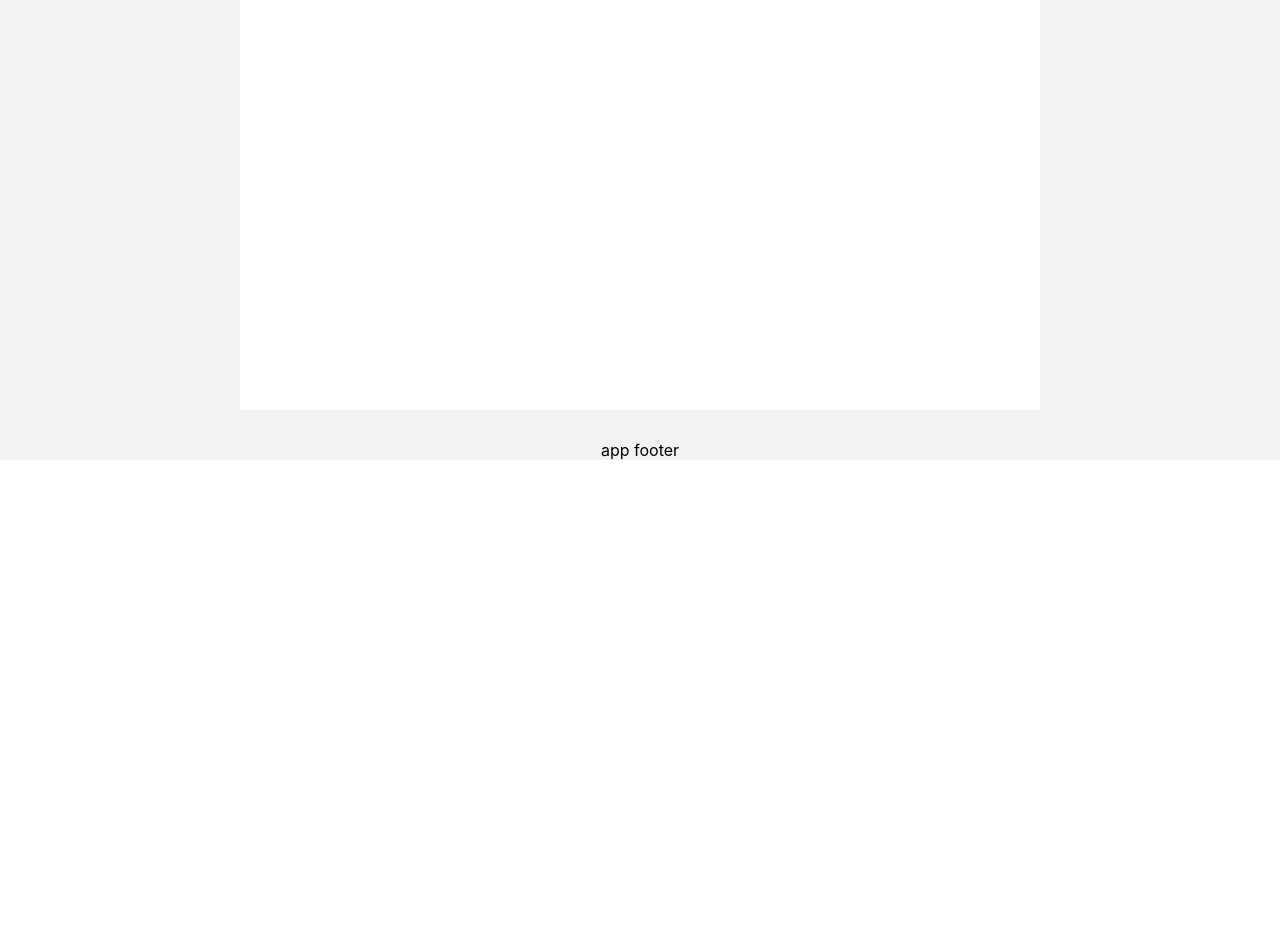
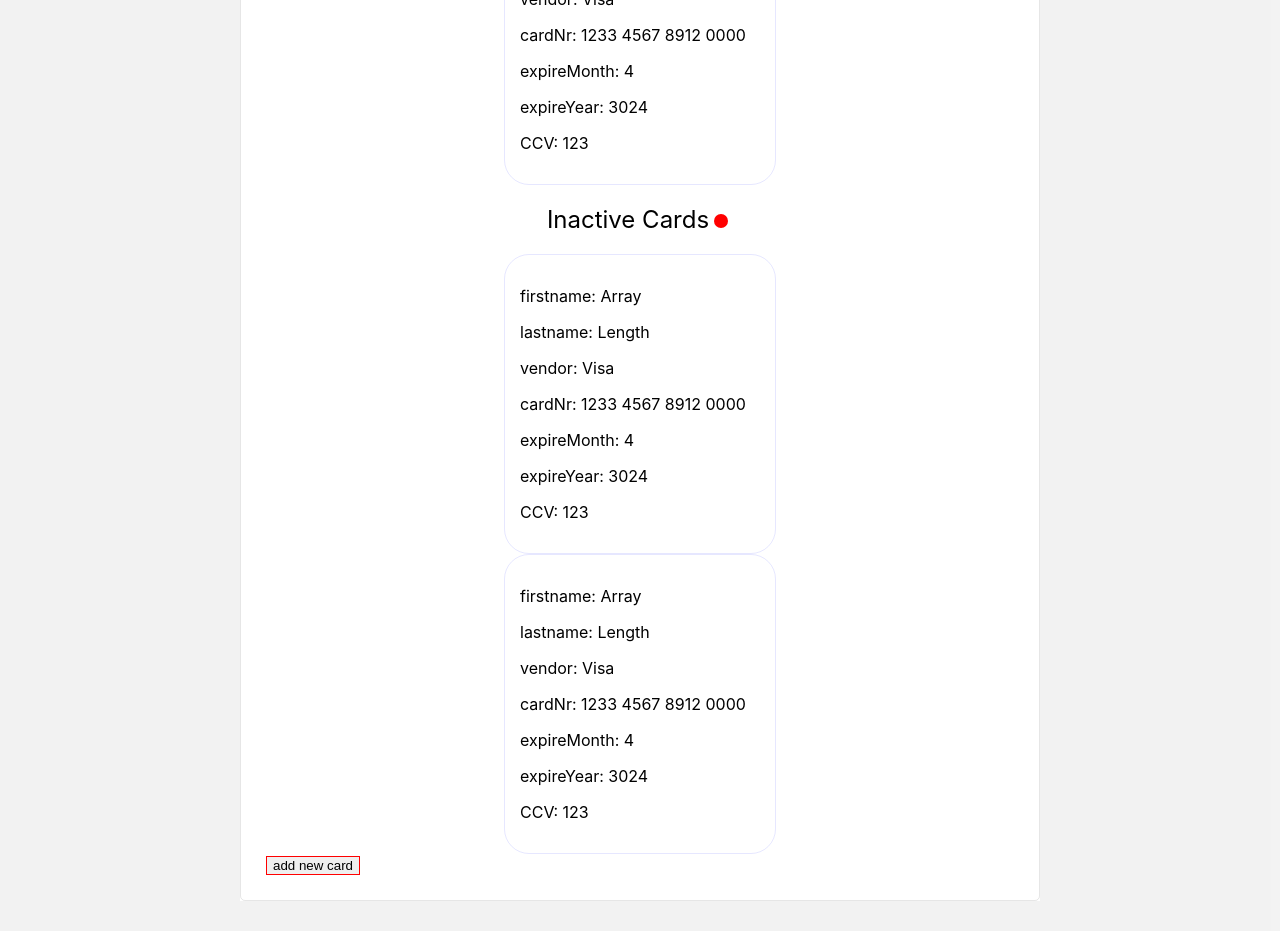
Before and after one commit to BestFriend-Sweet/Projektarbete-E-Wallet, a React (Create React App) app: page / in a window 1280 px wide. Shown: the part 340-1271 px from the top of the page. Before the commit the page ends 800 px from the top, so only its background shows below. Built offline with nearby package versions, Linux system fonts and the light colour scheme.

Commit message:
General update

```diff
--- a/src/App.css
+++ b/src/App.css
@@ -1,6 +1,6 @@
 .App {
   min-height: 100vh;
-  text-align: center;
+  /* text-align: center; */
   background-color: #4441;
 
   display: grid;
@@ -10,8 +10,50 @@
   .App-header {
     background-color: #fff;
   }
+
   .App-main {
     justify-self: center;
     min-width: 800px;
     background-color: #fff;
   }
+    #e-wallet {
+      padding: 25px;
+      border: 1px solid #4442;
+      border-radius: 5px;
+    }
+      #active-card {
+      }
+
+      #inactive-cards {
+      }
+        #active-card h1, #inactive-cards h1 {
+          font-weight: 400;
+          text-transform: capitalize;
+          text-align: center;
+        }
+        #active-card h1::after, #inactive-cards h1::after {
+          display: inline-block;
+          content: '';
+          margin-inline: 5px;
+          padding: 7px;
+          border-radius: 100%;
+          background-color: green;
+        }
+        #inactive-cards h1::after {
+          background-color: red;
+        }
+
+        /* exists in #active-card & #inactive-cards */
+        .card {
+          /* display: inline-block; */
+          width: 240px;
+          margin: auto;
+          padding: 15px;
+          border: 1px solid #444fff22;
+          border-radius: 25px;
+        }
+
+
+      #add-card {
+        border: 1px solid red;
+      }
--- a/src/App.js
+++ b/src/App.js
@@ -1,28 +1,25 @@
 import './App.css';
 import HomePage from "./pages/HomePage"
-import addCard from "./pages/addCard"
+import AddCard from "./pages/AddCard.jsx"
 import { Routes, Route } from "react-router-dom"
 
 function App() {
+  console.log('App.jsx');
+  // namn och efternamn kan hämtas här från cardSlice och skicka till AddCard
 
   return (
     <div className="App">
       <header className="App-header">
-        app header
+      <h1>Projektarbete - E-wallet</h1>
       </header>
 
 
       <main className="App-main">
-        app main
         <Routes>
           <Route exact path='/' element={<HomePage />}/>
-          <Route path='/addCard' element={<addCard />}/>
+          <Route path='/addcard' element={<AddCard />}/>
         </Routes>
       </main>
-
-      <footer className="App-footer">
-        app footer
-      </footer>
     </div>
   );
 }
--- a/src/pages/HomePage.jsx
+++ b/src/pages/HomePage.jsx
@@ -1,33 +1,82 @@
 import { useSelector, useDispatch } from "react-redux"
+import { Link } from "react-router-dom";
+import { changeName } from "../redux/cardsSlice";
+
+const HomePage = _ => {
+  console.log('HomePage.jsx');
+
+  let {firstname, lastname, vendor, cardNr, expireMonth, expireYear, CCV} = useSelector(state => {
+    console.log(state.cards.cards);
+    return state.cards.cards[0]
+  })
+
+  // state/effects, actions
+  const dispatch = useDispatch()
+
+  // test 1
+  const test1 = _ => {
+    let x = 'hej'
+    dispatch(changeName(x))
+  }
+
+  return (
+    <div id="e-wallet">
+      <section id="active-card">
+        <h1>active card</h1>
+
+        {/* kan funktion som returnerar första card från card arrayen */}
+        <div className="card">
+          <p>firstname: {firstname}</p>
+          <p>lastname: {lastname}</p>
+          <p>vendor: {vendor}</p>
+          <p>cardNr: {cardNr}</p>
+          <p>expireMonth: {expireMonth}</p>
+          <p>expireYear: {expireYear}</p>
+          <p>CCV: {CCV}</p>
+        </div>
+      </section>
+
+      <section id="inactive-cards">
+        <h1>inactive cards</h1>
+
+        {/* bör göra map över cards arrayen och skapa de kort som finns*/}
+        <div className="card">
+          <p>firstname: {firstname}</p>
+          <p>lastname: {lastname}</p>
+          <p>vendor: {vendor}</p>
+          <p>cardNr: {cardNr}</p>
+          <p>expireMonth: {expireMonth}</p>
+          <p>expireYear: {expireYear}</p>
+          <p>CCV: {CCV}</p>
+        </div>
+
+        <div className="card">
+          <p>firstname: {firstname}</p>
+          <p>lastname: {lastname}</p>
+          <p>vendor: {vendor}</p>
+          <p>cardNr: {cardNr}</p>
+          <p>expireMonth: {expireMonth}</p>
+          <p>expireYear: {expireYear}</p>
+          <p>CCV: {CCV}</p>
+        </div>
+      </section>
+
+      {/* denna btn används senare där namn och efternamn kan skickad med*/}
+      {/* <Link to='/addcard'>
+        <button id="add-card">add new card</button>
+      </Link> */}
+
+      {/* test 1 */}
+      <button id="add-card" onClick={test1}>add new card</button>
+    </div>
+  )
+}
+
+export default HomePage
+
+
 // aktiva kort
 
 // resterande kort
 
 // lägg till kort
-
-
-const HomePage = test => {
-  console.log(test);
-  let nameState = useSelector(state => {
-    console.log(state);
-  })
-  // state/effects, actions
-
-  return (
-    <>
-    <h1>Projektarbete - E-wallet</h1>
-
-    <section id="active-card">
-      <p>active card</p>
-    </section>
-
-    <section id="inactive-cards">
-      <p>inactive cards</p>
-    </section>
-
-    <button>add new card</button>
-    </>
-  )
-}
-
-export default HomePage
--- a/src/pages/addCard.jsx
+++ b/src/pages/addCard.jsx
@@ -1,16 +1,26 @@
 // imports
-import { useSelector, useDispatch } from "react-redux"
+import { useDispatch, useSelector } from "react-redux"
 
-const addCard = () => {
-  let nameState = useSelector(state => {
-    console.log(state);
+const AddCard = () => {
+  console.log('AddCard.jsx');
+
+  // state
+  let cardsData = useSelector(state => {
+    return state
   })
+
+  console.log('cardsData', cardsData);
+
+
+  // state/effects, actions
+  const dispatch = useDispatch()
+
   return (
     <h1>add card</h1>
   )
 }
 
-export default addCard
+export default AddCard
 
 
 // Lägg till nytt kort
@@ -26,3 +36,39 @@ export default addCard
 // Tre alternativ på kort
 
 // Förhandsvisning på kort som uppdateras
+
+
+// // set state
+// let dispatch = useDispatch()
+// // alvernativ 1: kan skicka med event och lösa ut all data genom event.target > hitta de olika kortfält
+// // alvernativ 2: kan hitta alla existerand DOM-element relaterat till kortfält  och lösa ut datan som matades in
+// const addNewCardd = (e) => {
+//   // alt 1
+//   let firstname = document.querySelector('#firstname').value
+//   let lastname = document.querySelector('#lastname').value
+//   let vendor = document.querySelector('#vendor').value
+//   let cardNr = document.querySelector('#cardNr').value
+//   let expireMonth = document.querySelector('#expireMonth').value
+//   let expireYear = document.querySelector('#expireYear').value
+//   let CCV = document.querySelector('#CCV').value
+
+//   let newCard = {
+//     firstname: firstname,
+//     lastname: lastname
+//     // ....
+//   }
+
+//   // alt 2
+//   let firstname = e.target.children[0].value
+//   let lastname = e.target.children[1].value
+//   let vendor = e.target.children[2].value
+
+//   let newCard = {
+//     firstname: firstname,
+//     lastname: lastname,
+//     vendor: vendor
+//     // ....
+//   }
+
+//   dispatch(addNewCard(newCard))
+// }
--- a/src/redux/cardSlice.js
+++ b/src/redux/cardsSlice.js
@@ -1,36 +1,37 @@
 import {createSlice, createAsyncThunk} from "@reduxjs/toolkit"
 
-export const getUserInfo = createAsyncThunk("/getUserInfo", async () => {
-  let response = await fetch("https://randomuser.me/api/");
-  let json = await response.json();
-  console.log(json);
-  return json;
-  //det som returneras här, kommer att bli vår action.payload
-});
+// export const getUserInfo = createAsyncThunk("/getUserInfo", async () => {
+//   let response = await fetch("https://randomuser.me/api/");
+//   let userInfo = await response.json();
+//   console.log(userInfo);
+//   return userInfo;
+//   //det som returneras här, kommer att bli vår action.payload
+// });
 
 
-const cardSlice = createSlice({
+const cardsSlice = createSlice({
   name: 'cards',
 
   // state
   initialState: {
     cards: [
       {
-        name: 'hello',
-        lastname: null,
-        vendor: 'visa',
-        cardNr: 12334567891234121212,
-        expireMonth: 22,
-        expireYear: 9292,
+        firstname: 'Array',
+        // name: 'Holum',
+        lastname: 'Length',
+        vendor: 'Visa',
+        cardNr: '1233 4567 8912 0000',
+        expireMonth: 4,
+        expireYear: 3024,
         CCV: 123
       }
     ]
   },
 
   // reducers/actions
-  extraReducers: {
+  reducers: {
     changeName: (state, action) => {
-      state.cards.name = 'updated something'
+      state.cards.push(action.payload)
     },
     // [getUserInfo.fulfilled]: (state, action) => {
     //   // let updatedTodos = state.todos.concat(action.payload);
@@ -54,8 +55,8 @@ const cardSlice = createSlice({
   // }
 })
 
-export const {changeName} = cardSlice.actions
-export default cardSlice.reducer
+export const {changeName} = cardsSlice.actions
+export default cardsSlice.reducer
 
 
 
--- a/src/redux/configureStore.js
+++ b/src/redux/configureStore.js
@@ -1,11 +1,12 @@
 import {configureStore} from "@reduxjs/toolkit";
-import cardSlice from './cardSlice'
-// console.log(cardSlice);
+import cardSlice from './cardsSlice'
+// import homeSlice from './homeSlice'
+// console.log(homeSlice);
 
 const store = configureStore ({
-    reducer: {
-        card: cardSlice
-    }
+  reducer: {
+    cards: cardSlice
+  }
 })
 
 export default store;
```
